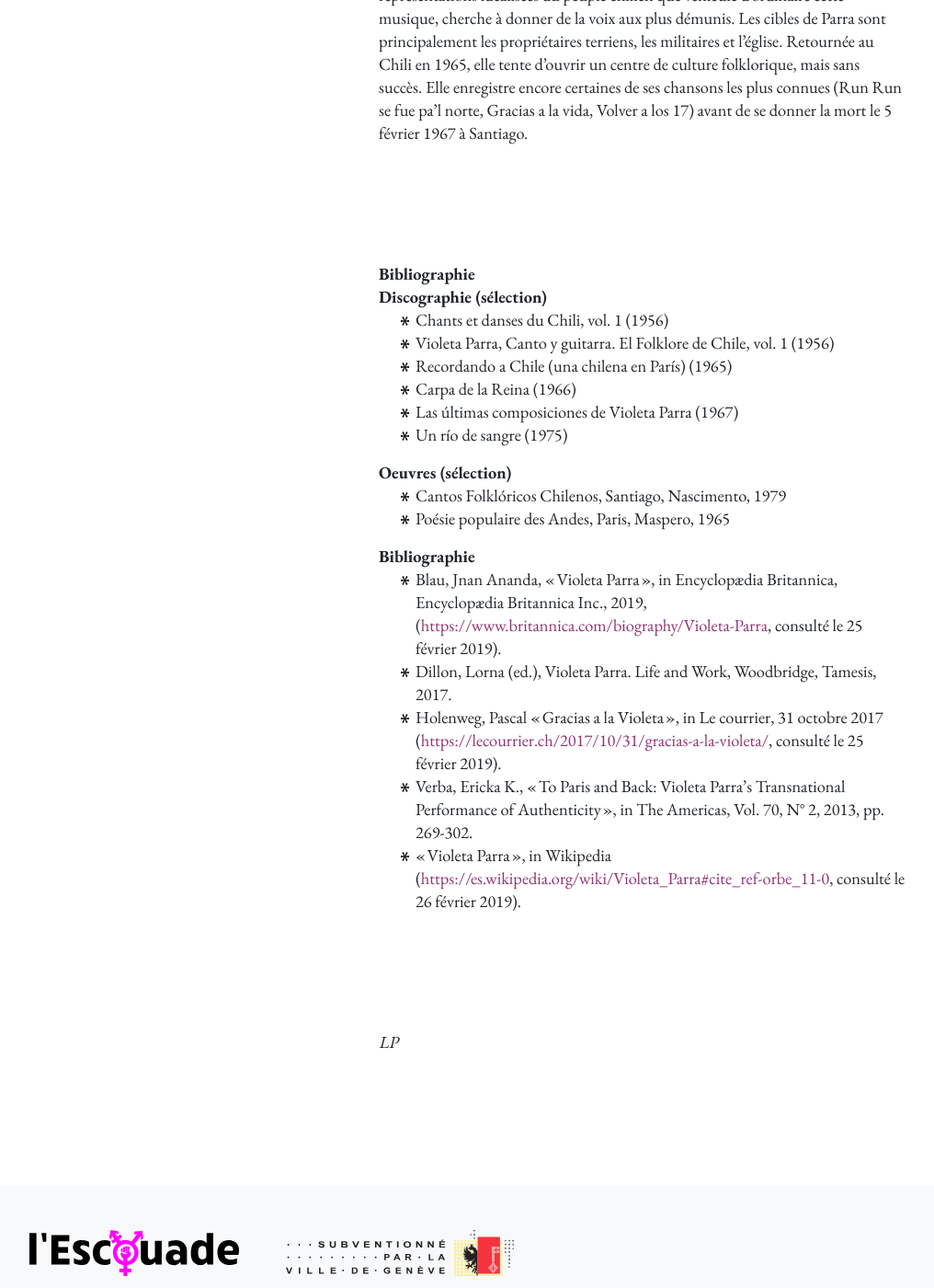
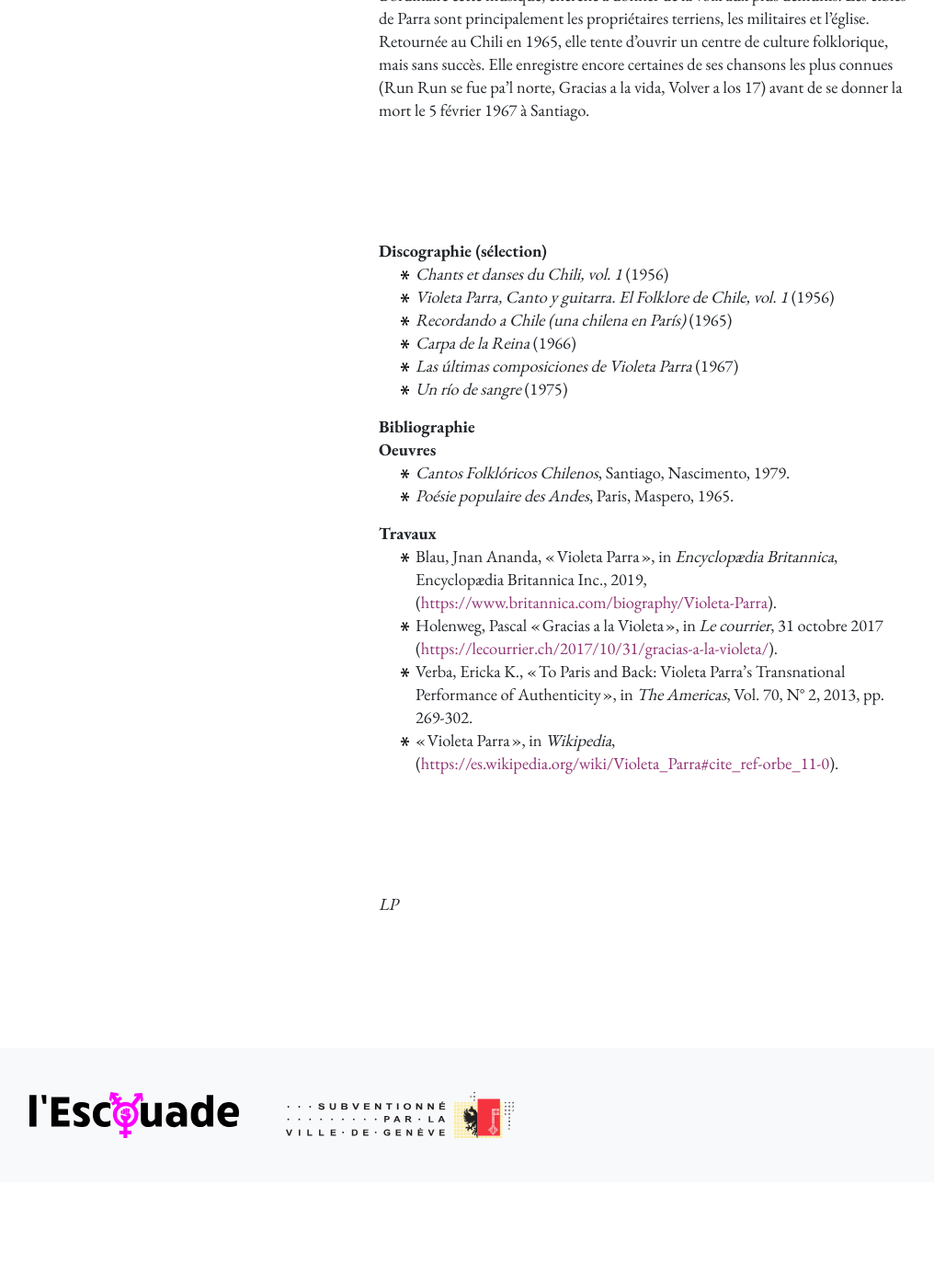
Before and after one commit to larucheio/100elles.ch, a Jekyll site: the page built from 100femmes/violeta-parra/index.html, in a window 1280 px wide and 1400 px high, scrolled down 1168 px. Shown: the whole window at 92% size, without its empty margins (53-1069 px from the left). Built offline with Jekyll 4.4.1, drawn with Linux system fonts in a browser that asks for light colours; nearby versions of some CDN libraries; after the commit the page ends 2453 px from its top, so only the background shows below that; some of the changed text lies outside the part shown.

Commit message:
Update bios

```diff
--- a/100femmes/helene-gautier-pictet/index.html
+++ b/100femmes/helene-gautier-pictet/index.html
@@ -39,9 +39,9 @@
 
         <b>Travaux</b>
         <ul class="paragraph">
-          <li>Leach, Robert J., « Hélène Gautier Pictet », in Dictionnaire historique de la Suisse (<a href="http://www.hls-dhs-dss.ch/textes/f/F29012.php">http://www.hls-dhs-dss.ch/textes/f/F29012.php</a>).</li>
-          <li>« Pionnières : Hélène Gautier-Pictet », in Le Centre de liaison des associations féminines genevoises (CLAFG), (<a href="http://www.clafg.ch/qui-sommes-nous/historique?print=print-page">http://www.clafg.ch/qui-sommes-nous/historique?print=print-page</a>).</li>
-          <li>Weibel, Valentine, « Hélène Gautier-Pictet », in Femmes suisses, 12 février 1924, (<a href="https://www.e-periodica.ch/digbib/view?pid=emi-002:1974:62::414#414">https://www.e-periodica.ch/digbib/view?pid=emi-002:1974:62::414#414</a>).</li>
+          <li>Leach, Robert J., « Hélène Gautier Pictet », in <i>Dictionnaire historique de la Suisse</i> (<a href="http://www.hls-dhs-dss.ch/textes/f/F29012.php">http://www.hls-dhs-dss.ch/textes/f/F29012.php</a>).</li>
+          <li>« Pionnières : Hélène Gautier-Pictet », in <i>Le Centre de liaison des associations féminines genevoises (CLAFG)</i>, (<a href="http://www.clafg.ch/qui-sommes-nous/historique?print=print-page">http://www.clafg.ch/qui-sommes-nous/historique?print=print-page</a>).</li>
+          <li>Weibel, Valentine, « Hélène Gautier-Pictet », in <i>Femmes suisses</i>, 12 février 1924, (<a href="https://www.e-periodica.ch/digbib/view?pid=emi-002:1974:62::414#414">https://www.e-periodica.ch/digbib/view?pid=emi-002:1974:62::414#414</a>).</li>
         </ul>
       </section>
 
--- a/100femmes/violeta-parra/index.html
+++ b/100femmes/violeta-parra/index.html
@@ -13,49 +13,43 @@
       <p>1917-1967, Chanteuse et artiste plasticienne</p>
 
       <section class="mt-5">
-        <p class="paragraph">
-          Née le 4 octobre 1917 à San Carlos au Chili d’une mère paysanne, guitariste et chanteuse durant son temps libre, et d’un père musicien, Violeta del Carmen Parra Sandoval est une chanteuse folk, compositrice, poétesse, artiste plasticienne (céramique, peinture, sculpture, tapisserie) et activiste sociale. Elle donne naissance à quatre enfants, dont une décède en bas âge. Figure majeure du folklorisme d’Amérique latine, sa chanson la plus connue est Gracias a la Vida. Elle se suicide le 5 février 1967 à Santiago.
-          <br>
-          Très jeune, Parra apprend à chanter, à jouer divers instruments (guitare, flutes, tambours) ainsi qu’à composer des chansons. Contrainte à devoir gagner de l’argent pour subvenir à ses besoins et à ceux de sa famille suite à la maladie, puis au décès de son père, elle abandonne l’école normale et chante, avec ses frères et sœurs ou en solo, dans des restaurants, des bars, des trains, des cirques ou des bordels. Entre 1949 et 1953, le duo folklorique qu’elle forme avec sa sœur Hilda Parra, Las Hermanas Parra, enregistre plusieurs singles de chansons populaires chiliennes (El Caleuche, Judas, La cueca de la payaso). Au début des années cinquante, elle entame un tour du Chili afin de collecter et d’enregistrer des chants traditionnels. Devenant l’une des premières folkloristes du Chili, elle contribue ainsi au processus de création de l’identité nationale chilienne. Ces compilations de plus de 3'000 chansons donnent lieu à un livre, Cantos folclóricos chilenos, et à ses premiers disques en solo. De plus en plus connue au Chili, elle remporte notamment le prix Caupolicán de la meilleure interprète folkloriste en 1954 et se produit en URSS et en Europe. Durant cette période, outre quatre nouveaux disques (Canto y guitarra, Acompañada de guitarra, La tonada, La cueca), elle diversifie ses activités artistiques, pratiquant entre autres la céramique, la peinture à huile et la tapisserie.
-          <br>
-          Installée à Paris en 1961, Parra donne des récitals au Barrio Latino et au Théâtre des Nations. En 1964, elle expose une série de tapisseries et de sculptures au Musée des arts décoratifs du Palais du Louvre. Entre 1963 et 1965, elle vit à Genève, au n° 15 de la rue Voltaire, avec le musicologue Gilbert Favre. Elle expose des tapisseries à l’Université de Genève. C’est à cette époque qu’elle compose ses chansons les plus militantes (Miren cómo sonrien ou Qué dirá el Santo Padre) qui formeront la base du mouvement politique et genre musical Nueva Canción Chilena. Ce courant intègre à la musique traditionnelle des appels à la justice sociale et, loin des représentations idéalisées du peuple chilien que véhicule d’ordinaire cette musique, cherche à donner de la voix aux plus démunis. Les cibles de Parra sont principalement les propriétaires terriens, les militaires et l’église. Retournée au Chili en 1965, elle tente d’ouvrir un centre de culture folklorique, mais sans succès. Elle enregistre encore certaines de ses chansons les plus connues (Run Run se fue pa’l norte, Gracias a la vida, Volver a los 17) avant de se donner la mort le 5 février 1967 à Santiago.
-        </p>
+        <div class="paragraph">
+          <p>
+            Née le 4 octobre 1917 à San Carlos au Chili, décédée le 5 février 1967 à Santiago. Violeta del Carmen Parra Sandoval, originaire d’une mère paysanne, guitariste et chanteuse durant son temps libre, et d’un père musicien, est une chanteuse folk, compositrice, poétesse, artiste plasticienne (céramique, peinture, sculpture, tapisserie) et activiste sociale. Figure majeure du folklorisme d’Amérique latine, sa chanson la plus connue est Gracias a la Vida.
+          </p>
+          <p>
+            Très jeune, Parra apprend à chanter, à jouer divers instruments (guitare, flutes, tambours) ainsi qu’à composer des chansons. Contrainte à devoir gagner de l’argent pour subvenir à ses besoins et à ceux de sa famille suite à la maladie, puis au décès de son père, elle abandonne l’école normale et chante, avec ses frères et sœurs ou en solo, dans des restaurants, des bars, des trains, des cirques ou des bordels. Entre 1949 et 1953, le duo folklorique qu’elle forme avec sa sœur Hilda Parra, Las Hermanas Parra, enregistre plusieurs singles de chansons populaires chiliennes (El Caleuche, Judas, La cueca de la payaso). Au début des années cinquante, elle entame un tour du Chili afin de collecter et d’enregistrer des chants traditionnels. Devenant l’une des premières folkloristes du Chili, elle contribue ainsi au processus de création de l’identité nationale chilienne. Ces compilations de plus de 3'000 chansons donnent lieu à un livre, Cantos folclóricos chilenos, et à ses premiers disques en solo. De plus en plus connue au Chili, elle remporte notamment le prix Caupolicán de la meilleure interprète folkloriste en 1954 et se produit en URSS et en Europe. Durant cette période, outre quatre nouveaux disques (Canto y guitarra, Acompañada de guitarra, La tonada, La cueca), elle diversifie ses activités artistiques, pratiquant entre autres la céramique, la peinture à huile et la tapisserie.
+          </p>
+          <p>
+            Installée à Paris en 1961, Parra donne des récitals au Barrio Latino et au Théâtre des Nations. En 1964, elle expose une série de tapisseries et de sculptures au Musée des arts décoratifs du Palais du Louvre. Entre 1963 et 1965, elle vit à Genève, au n° 15 de la rue Voltaire, avec le musicologue Gilbert Favre. Elle expose des tapisseries à l’Université de Genève. C’est à cette époque qu’elle compose ses chansons les plus militantes (Miren cómo sonrien ou Qué dirá el Santo Padre) qui formeront la base du mouvement politique et genre musical Nueva Canción Chilena. Ce courant intègre à la musique traditionnelle des appels à la justice sociale et, loin des représentations idéalisées du peuple chilien que véhicule d’ordinaire cette musique, cherche à donner de la voix aux plus démunis. Les cibles de Parra sont principalement les propriétaires terriens, les militaires et l’église. Retournée au Chili en 1965, elle tente d’ouvrir un centre de culture folklorique, mais sans succès. Elle enregistre encore certaines de ses chansons les plus connues (Run Run se fue pa’l norte, Gracias a la vida, Volver a los 17) avant de se donner la mort le 5 février 1967 à Santiago.
+          </p>
+        </div>
       </section>
 
       <section class="mt-7">
+        <b>Discographie (sélection)</b>
+        <ul class="paragraph">
+          <li><i>Chants et danses du Chili, vol. 1</i> (1956)</li>
+          <li><i>Violeta Parra, Canto y guitarra. El Folklore de Chile, vol. 1</i> (1956)</li>
+          <li><i>Recordando a Chile (una chilena en París)</i> (1965)</li>
+          <li><i>Carpa de la Reina</i> (1966)</li>
+          <li><i>Las últimas composiciones de Violeta Parra</i> (1967)</li>
+          <li><i>Un río de sangre</i> (1975)</li>
+        </ul>
+
         <b>Bibliographie</b>
         <br>
-        <b>Discographie (sélection)</b>
+        <b>Oeuvres</b>
         <ul class="paragraph">
-          <li>Chants et danses du Chili, vol. 1 (1956)</li>
-          <li>Violeta Parra, Canto y guitarra. El Folklore de Chile, vol. 1 (1956)</li>
-          <li>Recordando a Chile (una chilena en París) (1965)</li>
-          <li>Carpa de la Reina (1966)</li>
-          <li>Las últimas composiciones de Violeta Parra (1967)</li>
-          <li>Un río de sangre (1975)</li>
+          <li><i>Cantos Folklóricos Chilenos</i>, Santiago, Nascimento, 1979.</li>
+          <li><i>Poésie populaire des Andes</i>, Paris, Maspero, 1965.</li>
         </ul>
-        <b>Oeuvres (sélection)</b>
+        <b>Travaux</b>
         <ul class="paragraph">
-          <li>Cantos Folklóricos Chilenos, Santiago, Nascimento, 1979</li>
-          <li>Poésie populaire des Andes, Paris, Maspero, 1965</li>
-        </ul>
-        <b>Bibliographie</b>
-        <ul class="paragraph">
-          <li>
-            Blau, Jnan Ananda, « Violeta Parra », in Encyclopædia Britannica, Encyclopædia Britannica Inc., 2019, (<a href="https://www.britannica.com/biography/Violeta-Parra">https://www.britannica.com/biography/Violeta-Parra</a>, consulté le 25 février 2019).
-          </li>
-          <li>
-            Dillon, Lorna (ed.), Violeta Parra. Life and Work, Woodbridge, Tamesis, 2017.
-          </li>
-          <li>
-            Holenweg, Pascal « Gracias a la Violeta », in Le courrier, 31 octobre 2017 (<a href="https://lecourrier.ch/2017/10/31/gracias-a-la-violeta/">https://lecourrier.ch/2017/10/31/gracias-a-la-violeta/</a>, consulté le 25 février 2019).
-          </li>
-          <li>
-            Verba, Ericka K., « To Paris and Back: Violeta Parra’s Transnational Performance of Authenticity », in The Americas, Vol. 70, N° 2, 2013, pp. 269-302.
-          </li>
-          <li>
-            « Violeta Parra », in Wikipedia (<a href="https://es.wikipedia.org/wiki/Violeta_Parra#cite_ref-orbe_11-0">https://es.wikipedia.org/wiki/Violeta_Parra#cite_ref-orbe_11-0</a>, consulté le 26 février 2019).
-          </li>
+          <li>Blau, Jnan Ananda, « Violeta Parra », in <i>Encyclopædia Britannica</i>, Encyclopædia Britannica Inc., 2019, (<a href="https://www.britannica.com/biography/Violeta-Parra">https://www.britannica.com/biography/Violeta-Parra</a>).</li>
+          <li>Holenweg, Pascal « Gracias a la Violeta », in <i>Le courrier</i>, 31 octobre 2017 (<a href="https://lecourrier.ch/2017/10/31/gracias-a-la-violeta/">https://lecourrier.ch/2017/10/31/gracias-a-la-violeta/</a>).</li>
+          <li>Verba, Ericka K., « To Paris and Back: Violeta Parra’s Transnational Performance of Authenticity », in <i>The Americas</i>, Vol. 70, N° 2, 2013, pp. 269-302.</li>
+          <li>« Violeta Parra », in <i>Wikipedia</i>, (<a href="https://es.wikipedia.org/wiki/Violeta_Parra#cite_ref-orbe_11-0">https://es.wikipedia.org/wiki/Violeta_Parra#cite_ref-orbe_11-0</a>).</li>
         </ul>
       </section>
 
```
Also changed, not shown: 100femmes/camille-vidart/index.html (+16 -28 lines), 100femmes/jean-sindab/index.html (+9 -7 lines), 100femmes/marie-louise-mignot/index.html (+11 -9 lines), 100femmes/paule-minck/index.html (+25 -19 lines).
